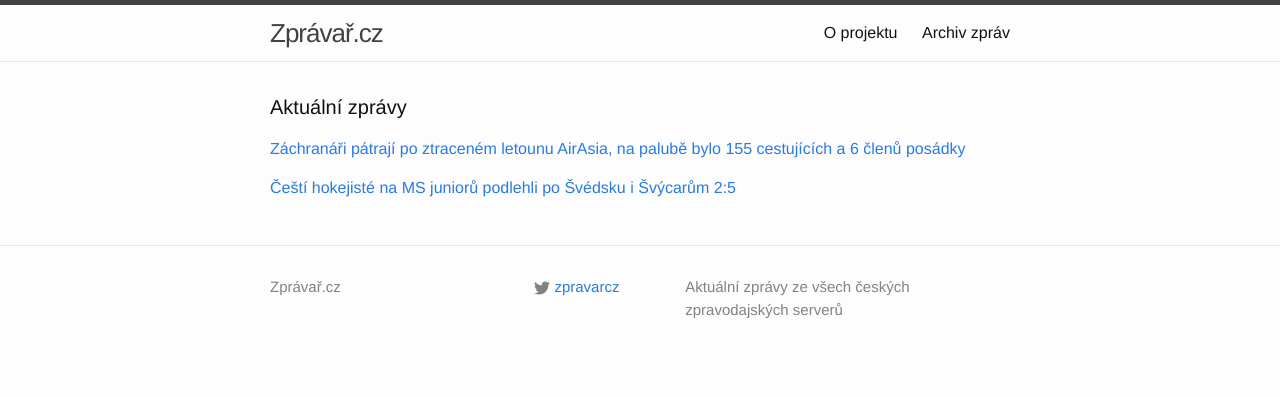
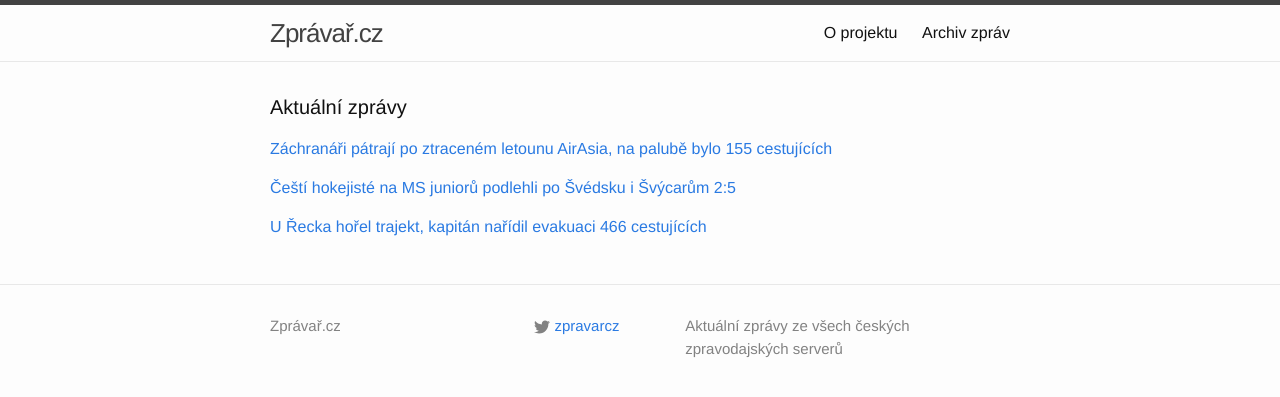
Before and after one commit to adliska/zpravar, a Jekyll site: the page built from index.html, in a window 1280 px wide. Shown: the top 397 px of the page. Built offline with Jekyll 4.4.1, drawn with Linux system fonts in a browser that asks for light colours.

Commit message:
zpravar news update

```diff
--- a/index.html
+++ b/index.html
@@ -5,9 +5,10 @@ layout: default
 <div class="home">
     <h1 class="page-heading">Aktuální zprávy</h1>
 
-<p><a href="javascript:;" onclick="toggle_visibility('zpravy0')">Záchranáři pátrají po ztraceném letounu AirAsia, na palubě bylo 155 cestujících a 6 členů posádky</a></p>
+<p><a href="javascript:;" onclick="toggle_visibility('zpravy0')">Záchranáři pátrají po ztraceném letounu AirAsia, na palubě bylo 155 cestujících</a></p>
 <div id="zpravy0" style="display:none">
 <ul>
+<li><a href=http://www.rozhlas.cz/_zprava/zachranari-patraji-po-ztracenem-letounu-airasia-na-palube-bylo-155-cestujicich--1437000>Záchranáři pátrají po ztraceném letounu AirAsia, na palubě bylo 155 cestujících - www.rozhlas.cz</a></li>
 <li><a href=http://www.rozhlas.cz/_zprava/zachranari-patraji-po-ztracenem-letounu-airasia-na-palube-bylo-155-cestujicich-a-6-clenu-posadky--1437000>Záchranáři pátrají po ztraceném letounu AirAsia, na palubě bylo 155 cestujících a 6 členů posádky - www.rozhlas.cz</a></li>
 <li><a href=http://zpravy.aktualne.cz/zahranici/v-indonesii-zmizelo-letadlo-na-palube-bylo-161-lidi/r~c0ad52c28e5811e490f70025900fea04/>V Indonésii zmizelo letadlo, na palubě bylo 161 lidí - zpravy.aktualne.cz</a></li>
 <li><a href=http://www.lidovky.cz/letoun-airasia-se-155-pasazery-zmizel-mezi-indonesii-a-singapurem-pxf-/zpravy-svet.aspx?c=A141228_071330_ln_zahranici_sho>Nad Jávským mořem zmizelo letadlo. Pilot žádal letět neobvyklou trasou  - www.lidovky.cz</a></li>
@@ -25,4 +26,11 @@ layout: default
 <li><a href=http://www.tyden.cz/rubriky/sport/hokej/juniori-tezce-propadaji-po-svedsku-nestacili-na-slabsi-svycarsko_328466.html>Junioři těžce propadají. Po Švédsku nestačili na slabší Švýcarsko - www.tyden.cz</a></li>
 <li><a href=http://www.rozhlas.cz/_zprava/hokejiste-do-20-let-nezvladaji-oslabeni-na-ms-prohrali-i-se-svycarskem-25--1436989>Hokejisté do 20 let nezvládají oslabení, na MS prohráli i se Švýcarskem 2:5 - www.rozhlas.cz</a></li>
 </ul>
+</div><p><a href="javascript:;" onclick="toggle_visibility('zpravy2')">U Řecka hořel trajekt, kapitán nařídil evakuaci 466 cestujících</a></p>
+<div id="zpravy2" style="display:none">
+<ul>
+<li><a href=http://zpravy.idnes.cz/pozar-na-lodi-norman-atlantic-dj8-/zahranicni.aspx?c=A141228_080331_zahranicni_cen>U Řecka hořel trajekt, kapitán nařídil evakuaci 466 cestujících - zpravy.idnes.cz</a></li>
+<li><a href=http://zpravy.aktualne.cz/zahranici/na-italskem-trajektu-vypukl-pozar-stovky-lidi-se-evakuuji/r~66d5e9928e5f11e49e4b0025900fea04/>Na italském trajektu vypukl požár, stovky lidí se evakuují - zpravy.aktualne.cz</a></li>
+<li><a href=http://zahranicni.ihned.cz/evropa-slovensko/c1-63304770-v-trajektu-z-recka-do-italie-s-466-lidmi-na-palube-vypukl-pozar>V trajektu z Řecka do Itálie s 466 lidmi na palubě vypukl požár - zahranicni.ihned.cz</a></li>
+</ul>
 </div></div>
```
